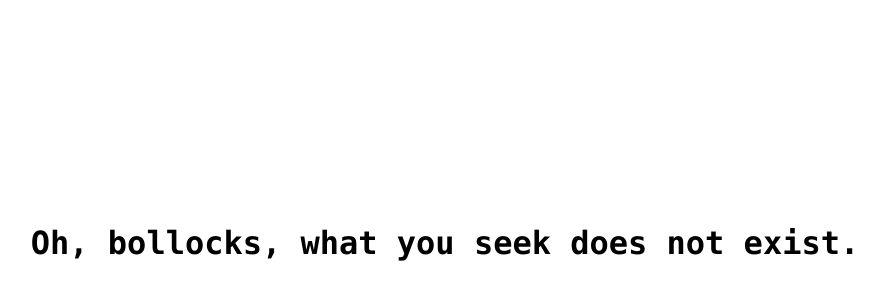
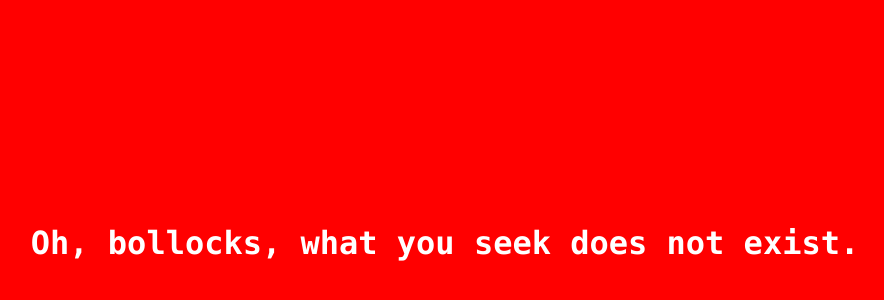
Before and after one commit to julesallen/julesallen.github.io, a plain HTML site: page 404.html in a window 1280 px wide. Shown: the part 138-438 px from the top of the page, without its empty margins (195-1079 px from the left). Drawn offline with Linux system fonts and the light colour scheme.

Commit message:
404 white on red

```diff
--- a/404.html
+++ b/404.html
@@ -21,7 +21,7 @@
     <title>Oh Bollocks!</title>
   </head>
 
-  <body>
+  <body style="color: white; background-color: red">
     <h1
       style="
         display: flex;
```
